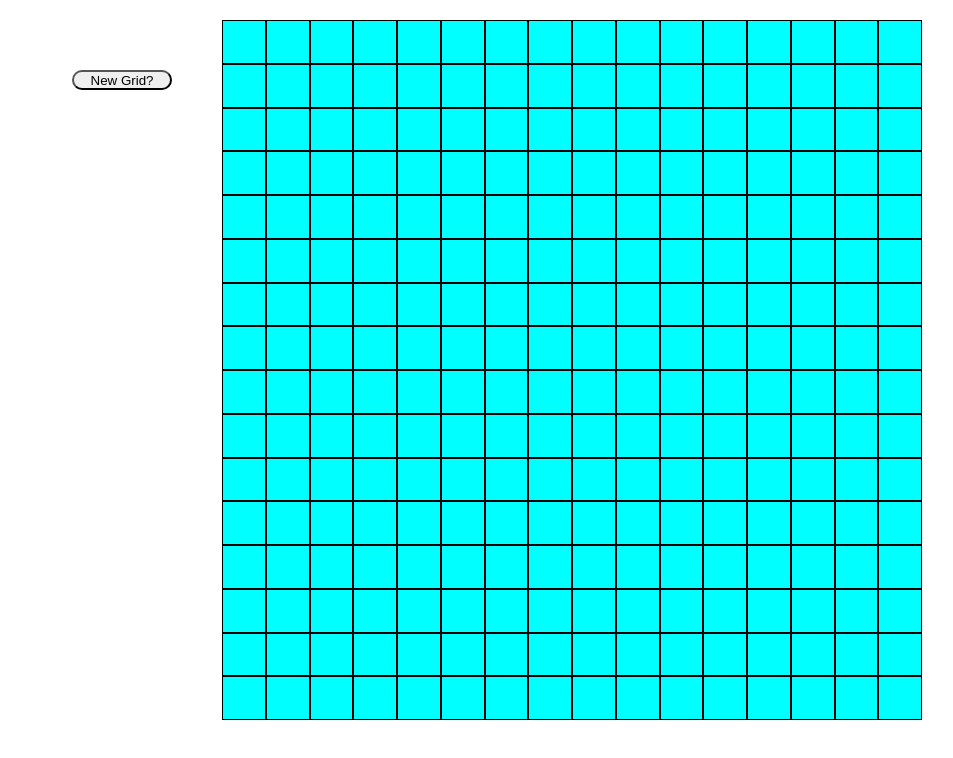
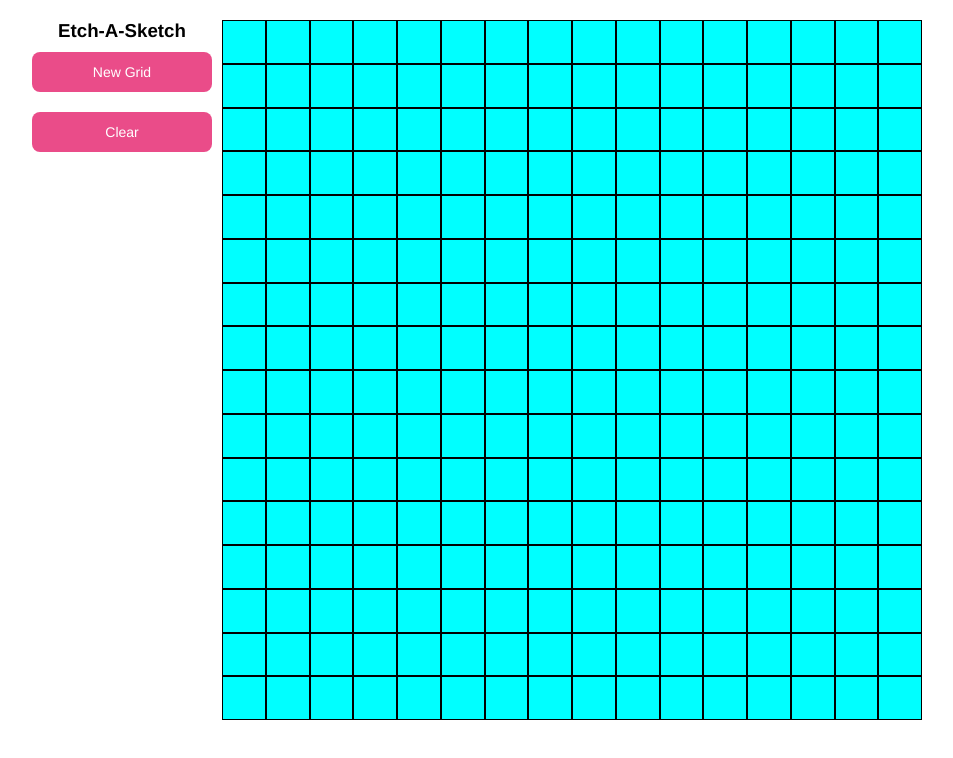
Before and after one commit to DarkBlueButterfly/etch-a-sketch, a plain HTML site: page index.html in a window 1280 px wide. Shown: the whole page, without its empty margins (168-1121 px from the left). Drawn offline with Linux system fonts and the light colour scheme.

Commit message:
Add clear grid button
Added a button that clears the grid. Also made the page visually
appealing.

```diff
--- a/index.html
+++ b/index.html
@@ -8,7 +8,11 @@
     <link rel="stylesheet" href="style.css">
 </head>
 <body>
-    <button id="btn">New Grid?</button>
+    <div id="selection">
+        <h3>Etch-A-Sketch</h3>
+        <button id="btn">New Grid</button>
+        <button id="clear">Clear</button>
+    </div>
     <div id="container"></div>
 </body>
 </html>
--- a/javascript.js
+++ b/javascript.js
@@ -47,5 +47,15 @@ function gridSize() {
     setUp(input);
 }
 
+//clear button:
+const clearBtn = document.querySelector("#clear");
+clearBtn.addEventListener("click", clearGrid);
+
+//clearing the grid:
+function clearGrid() {
+    const grid = document.querySelectorAll(".grid");
+    grid.forEach((div) => div.style.backgroundColor = "aqua");
+}
+
 //initiate code:
 setUp(16); // Start with 16x16 grid
--- a/style.css
+++ b/style.css
@@ -26,9 +26,30 @@ body {
     background-color: aqua;
 }
 
-#btn {
-    width: 100px;
-    height: 20px;
-    border-radius: 20px;
-    margin: 50px;
+#selection {
+    width: 200px;
+    display: flex;
+    flex-direction: column;
+    align-content: center;
 }
+
+h3 {
+    font-family: "Haas Grot Text R Web", "Helvetica Neue", Helvetica, Arial, sans-serif;
+    text-align: center;
+
+}
+
+#btn, #clear {
+  background-color: #EA4C89;
+  border-radius: 8px;
+  border-style: none;
+  color: #FFFFFF;
+  font-family: "Haas Grot Text R Web", "Helvetica Neue", Helvetica, Arial, sans-serif;
+  font-size: 14px;
+  font-weight: 500;
+  height: 40px;
+  line-height: 20px;
+  margin: 10px;
+  padding: 10px 16px;
+  text-align: center;
+}
```
